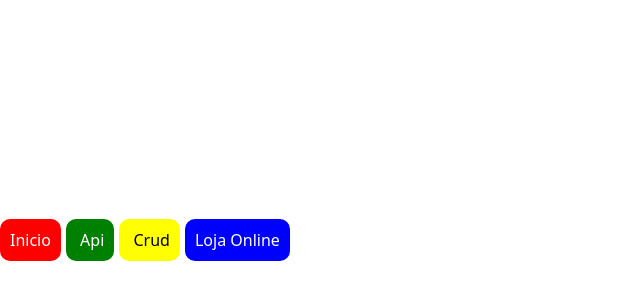
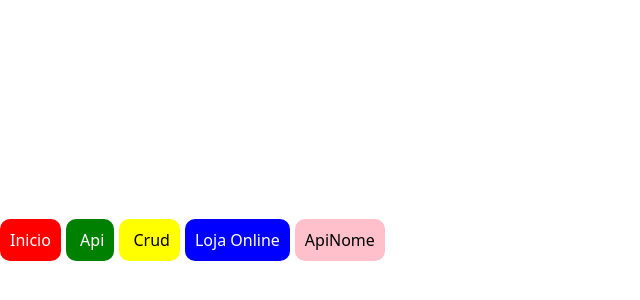
Before and after one commit to lucasriandev/Projects-React, a React (Vite) app in the folder Projects-React/meu-primeiro-projeto-react/: page /Api3 in a window 1280 px wide. Shown: the part 160-460 px from the top of the page, without its empty margins (0-640 px from the left). Built offline with nearby package versions, Linux system fonts and the light colour scheme.

Commit message:
criando nova rota

```diff
--- /dev/null
+++ b/Projects-React/meu-primeiro-projeto-react/src/Api3.jsx
@@ -0,0 +1,5 @@
+import { useState, useEffect } from "react";
+
+function ApiNome() {}
+
+export default ApiNome;
--- a/Projects-React/meu-primeiro-projeto-react/src/App.jsx
+++ b/Projects-React/meu-primeiro-projeto-react/src/App.jsx
@@ -3,7 +3,7 @@ import Api from "./Api";
 import Rota from "./Rota";
 import Crud from "./Crud";
 import Dinamica from "./RotaDinamica";
-import ApiPokemon from "./Api2";
+import ApiNome from "./Api3";
 import LojaOnline from "./Api2";
 
 function App() {
@@ -58,6 +58,18 @@ function App() {
         >
           Loja Online
         </Link>
+        <Link
+          to="/Api3"
+          style={{
+            background: "pink",
+            color: "black",
+            padding: "10px",
+            marginLeft: "5px",
+            borderRadius: "10px",
+          }}
+        >
+          ApiNome
+        </Link>
       </nav>
 
       <Routes>
@@ -65,6 +77,7 @@ function App() {
         <Route path="/Api" element={<Api />} />
         <Route path="/Crud" element={<Crud />} />
         <Route path="/Api2" element={<LojaOnline />} />
+        <Route path="/Api3" element={<ApiNome />} />
         <Route path="/filme/:id" element={<Dinamica />} />
       </Routes>
     </BrowserRouter>
```
